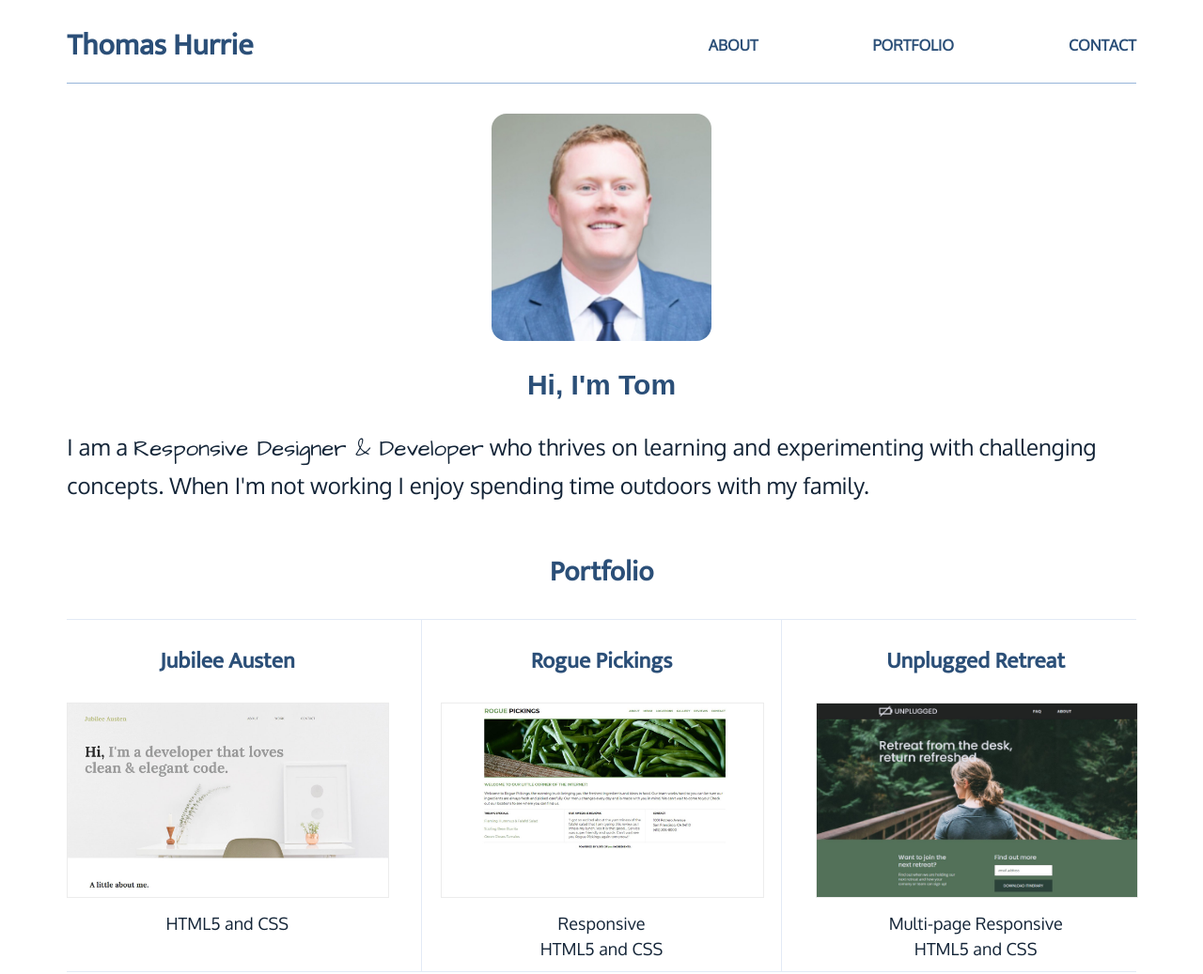
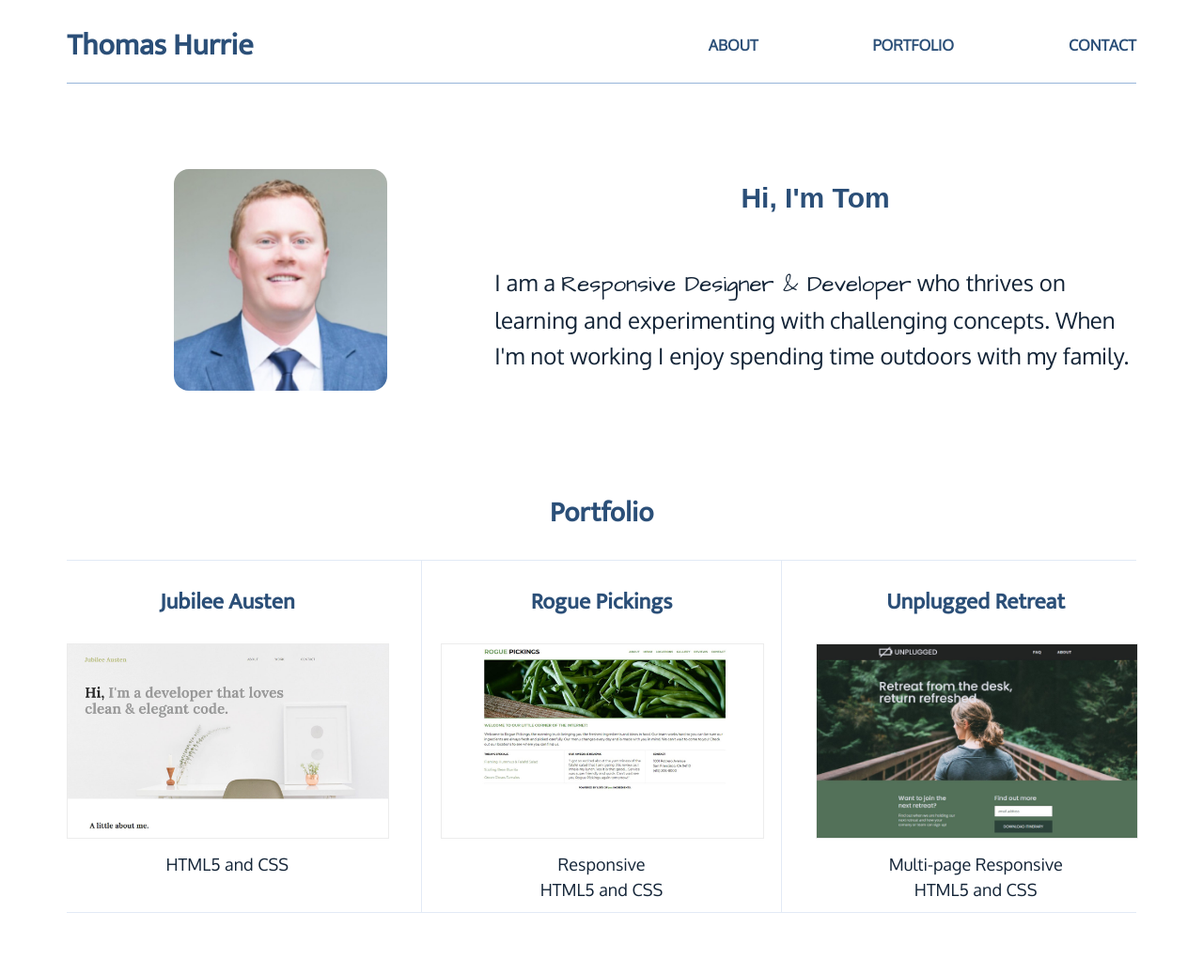
Before and after one commit to thomas-hurrie/portfolio, a plain HTML site: page index.html in a window 1280 px wide. Shown: the top 1037 px of the page at 94% size. Drawn offline with Linux system fonts and the light colour scheme; a web font is replaced by a local one.

Commit message:
Slide main title beside image for tablet desktop

```diff
--- a/css/main.css
+++ b/css/main.css
@@ -183,6 +183,33 @@ footer .contact-items{
 }
 
 @media only screen and (min-width: 768px) {
+
+    .top-section{
+        margin: 75px 0;
+        justify-content: space-between;
+        align-items: flex-start;
+    }
+
+    .main-image {
+        justify-content: center;
+        align-items: center;
+        flex-flow: row wrap;
+        flex-basis: 40%;
+        padding-top: 50px;
+    }
+
+    .main-image img {
+        width: 60%;
+    }
+
+    .main-title {
+        display: flex;
+        justify-content: center;
+        align-items: center;
+        flex-flow: row wrap;
+        flex-basis: 60%;
+    }
+
     .bottom-section{
         justify-content: space-between;
         align-items: flex-start;
@@ -204,6 +231,10 @@ footer .contact-items{
 
     footer {
         border-top: 1px solid #96B5D947;
+    }
+
+    .contact-title {
+        padding-top: 75px;
     }
 
     .far,
@@ -234,6 +265,14 @@ footer .contact-items{
         justify-content: space-between;
     }
 
+    .main-image {
+        padding-top: 1em;
+    }
+
+    .main-image img {
+        width: 50%;
+    }
+
     .far,
     .fab {
         font-size: 2.25em;
```
